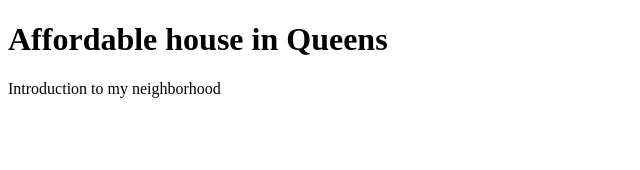
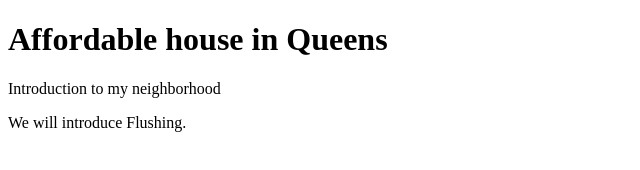
Before and after one commit to ny-affordable-house/ny-affordable-house.github.io, a plain HTML site: page queens.html in a window 1280 px wide. Shown: the whole page, without its empty margins (0-640 px from the left). Drawn offline with Linux system fonts and the light colour scheme.

Commit message:
update queens.html

```diff
--- a/queens.html
+++ b/queens.html
@@ -6,5 +6,6 @@
 
 <p>Introduction to my neighborhood</p>
 
+We will introduce Flushing.
 </body>
 </html>
```
